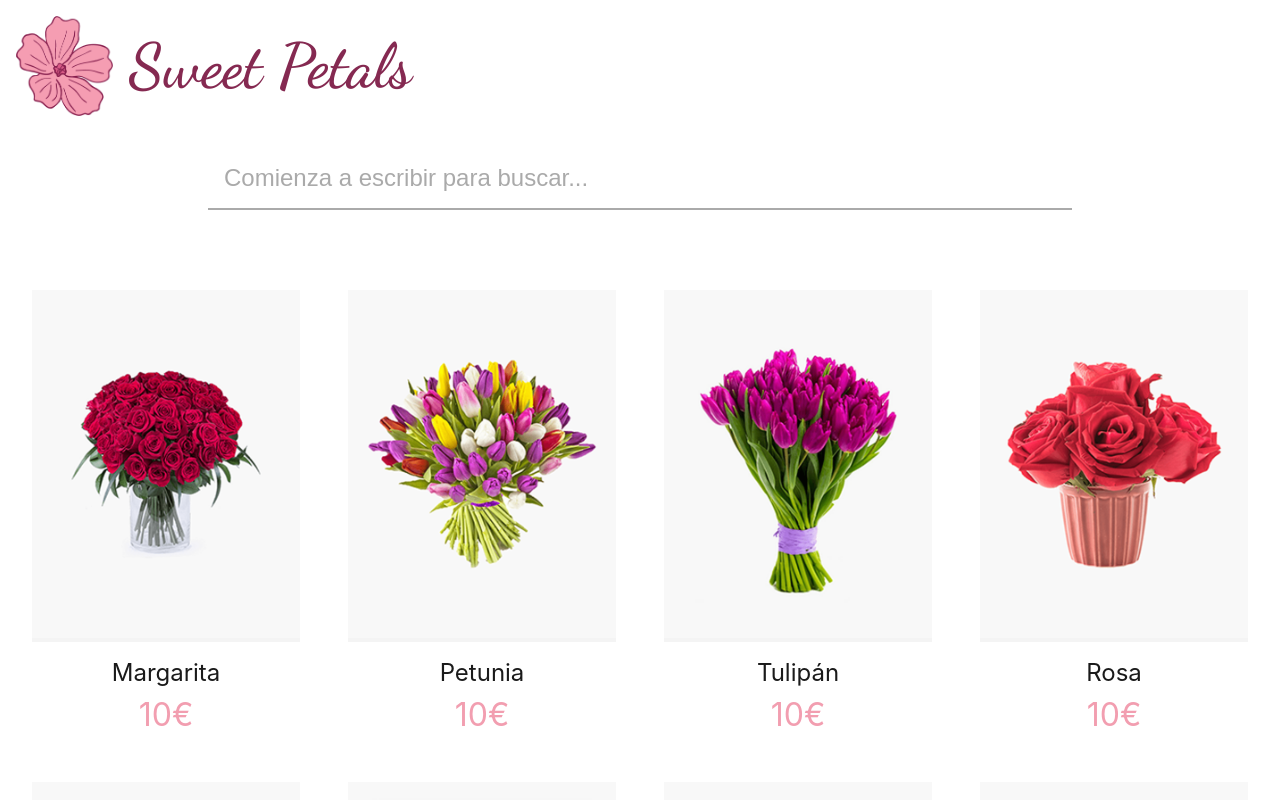
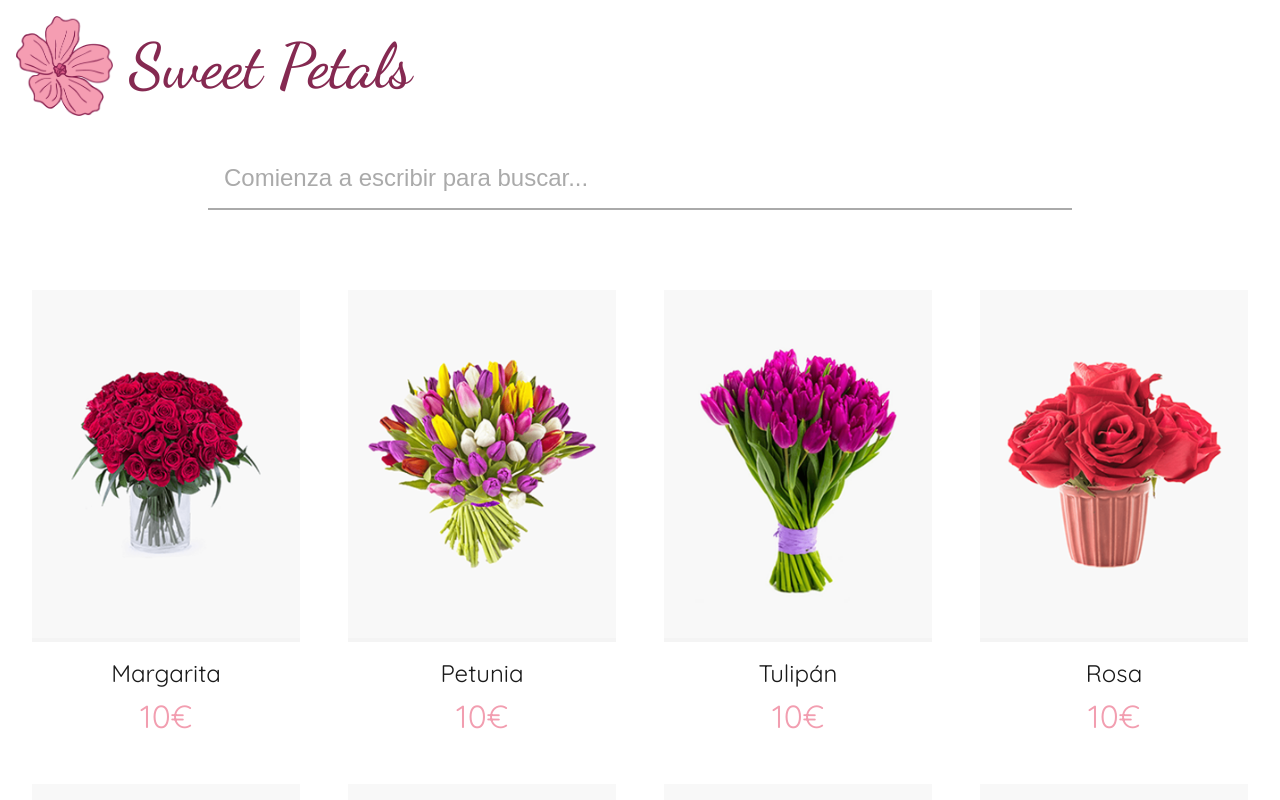
Before and after one commit to Endikaorve/sweet-petals, a Next.js app: page / in a window 1280 px wide. Shown: the top 800 px of the page. Built offline with nearby package versions, Linux system fonts and the light colour scheme.

Commit message:
Style: Cambia la fuente general

```diff
--- a/styles/globals.css
+++ b/styles/globals.css
@@ -4,6 +4,8 @@
 
   --color-gray-light: #cccccc;
   --color-gray: #aaaaaa;
+
+  --font-family: "Quicksand";
 
   --text-color: #1a1a1a;
 
@@ -26,8 +28,9 @@ html,
 body {
   padding: 0;
   margin: 0;
-  font-family: -apple-system, BlinkMacSystemFont, Segoe UI, Roboto, Oxygen,
-    Ubuntu, Cantarell, Fira Sans, Droid Sans, Helvetica Neue, sans-serif;
+  font-family: var(--font-family), -apple-system, BlinkMacSystemFont, Segoe UI,
+    Roboto, Oxygen, Ubuntu, Cantarell, Fira Sans, Droid Sans, Helvetica Neue,
+    sans-serif;
   background-color: var(--background-color);
   font-size: var(--font-size-md);
   color: var(--text-color);
@@ -54,6 +57,11 @@ p {
 /** Fonts **/
 
 @font-face {
+  font-family: "Quicksand";
+  src: url(/assets/fonts/Quicksand.ttf);
+}
+
+@font-face {
   font-family: "DancingScript";
   src: url(/assets/fonts/DancingScript.ttf);
 }
```
Also changed, not shown: public/assets/fonts/Quicksand.ttf (added).
